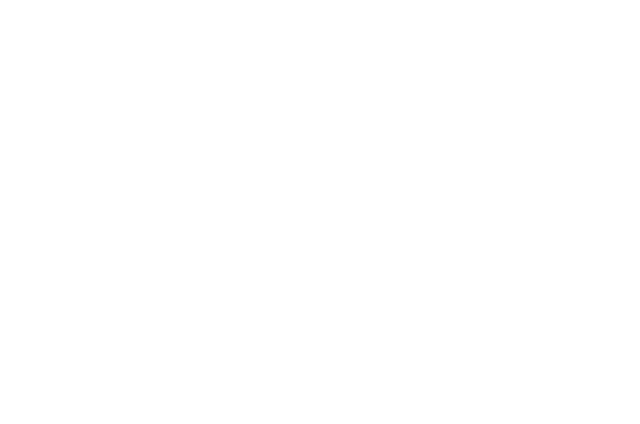
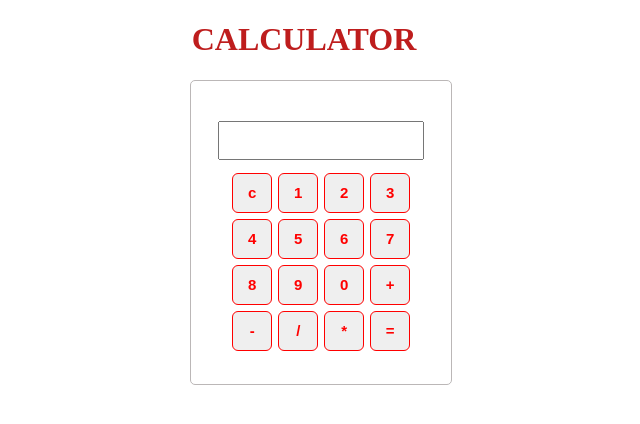
Before and after one commit to ParshantGoyal/basic_calculator, a plain HTML site: page index.html in a window 1280 px wide. Shown: the whole page, without its empty margins (336-976 px from the left). Drawn offline with Linux system fonts and the light colour scheme.

Commit message:
2 stage simple add onclick on each button individually

```diff
--- a/index.css
+++ b/index.css
@@ -0,0 +1,48 @@
+h1{color:#be1d1d;
+    font-family: 'Gill Sans' sans-serif;
+font-weight: 800;
+text-align: center;
+text-transform: uppercase;
+text-decoration: solid;
+}
+#calculator{
+    border: 1px solid rgb(187, 183, 183);
+    border-radius: 5px;
+    width: 200px;
+    padding: 30px;
+    align-items: center;
+    position: relative;
+    top: 10%;
+    left: 41%;
+    display: flex;
+    flex-direction: column;
+    justify-content: center;
+    align-items: center;
+
+}
+#display{
+    padding: 5% 8%;
+    margin: 10px;
+    width: 85%;
+
+}
+.button-container{
+    display: flex;
+    justify-content: center;
+
+    flex-wrap: wrap;
+}
+
+.button{
+    font-size: 15px;
+    font-weight: 700;
+    color: red;
+    padding: 5px;
+    margin: 10px;
+    width: 40px;
+    height: 40px;
+    margin: 3px;
+    border: 1px solid red;
+    border-radius: 15%;
+
+}
--- a/index.html
+++ b/index.html
@@ -3,14 +3,87 @@
 <head>
     <meta charset="UTF-8">
     <meta name="viewport" content="width=device-width, initial-scale=1.0">
-    <link rel="stylesheet" href="index.js">
-    <title>Document</title>
+    <link rel="stylesheet" href="index.css">
+    <title>PG Calculator</title>
 </head>
 <body>
+    <h1 > Calculator</h1>
+    <div id="calculator">
+        <input type="text" id="display" readonly>
+        <div class="button-container">
+            <button class="button" onclick="currentDisplay ='';
+                document.querySelector('#display').value =currentDisplay;
+                ">c</button>
+            <button class="button"  onclick="
+            currentDisplay = currentDisplay + '1';
+            document.querySelector('#display').value =currentDisplay;
+            ">1</button>
+            <button class="button"  onclick="
+            currentDisplay = currentDisplay + '2';
+            document.querySelector('#display').value =currentDisplay;
+            ">2</button>
+            <button class="button" onclick="
+            currentDisplay = currentDisplay + '3';
+            document.querySelector('#display').value =currentDisplay;
+            ">3</button>
+            <button class="button" onclick="
+            currentDisplay = currentDisplay + '4';
+            document.querySelector('#display').value =currentDisplay;
+            ">4</button>
+            <button class="button" onclick="
+            currentDisplay = currentDisplay + '5';
+            document.querySelector('#display').value =currentDisplay;
+            ">5</button>
+            <button class="button" onclick="
+            currentDisplay = currentDisplay + '6';
+            document.querySelector('#display').value =currentDisplay;
+            ">6</button>
+            <button class="button" onclick="
+            currentDisplay = currentDisplay + '7';
+            document.querySelector('#display').value =currentDisplay;
+            ">7</button>
+            <button class="button" onclick="
+            currentDisplay = currentDisplay + '8';
+            document.querySelector('#display').value =currentDisplay;
+            ">8</button>
+            <button class="button"  onclick="
+            currentDisplay = currentDisplay + '9';
+            document.querySelector('#display').value =currentDisplay;
+            ">9</button>
+            <button class="button" onclick="
+            currentDisplay = currentDisplay + '0';
+            document.querySelector('#display').value =currentDisplay;
+            ">0</button>
+            <button class="button" onclick="
+            currentDisplay = currentDisplay + '+';
+            document.querySelector('#display').value =currentDisplay;
+            ">+</button>
+            <button class="button" onclick="
+            currentDisplay = currentDisplay + '-';
+            document.querySelector('#display').value =currentDisplay;
+            ">-</button>
+            <button class="button" onclick="
+            currentDisplay = currentDisplay + '/';
+            document.querySelector('#display').value =currentDisplay;
+            ">/</button>
+            <button class="button" onclick="
+            currentDisplay = currentDisplay + '*';
+            document.querySelector('#display').value =currentDisplay;
+            ">*</button>
+            <button class="button" onclick="
+            currentDisplay = eval(currentDisplay);
+            document.querySelector('#display').value =currentDisplay;
+            ">=</button>
+
+        </div>
+    </div>
 
 
+<script>
+let currentDisplay ='';
+document.querySelector('#display').value =currentDisplay;
 
-<script></script>
+</script>
 
 
 </body>
```
